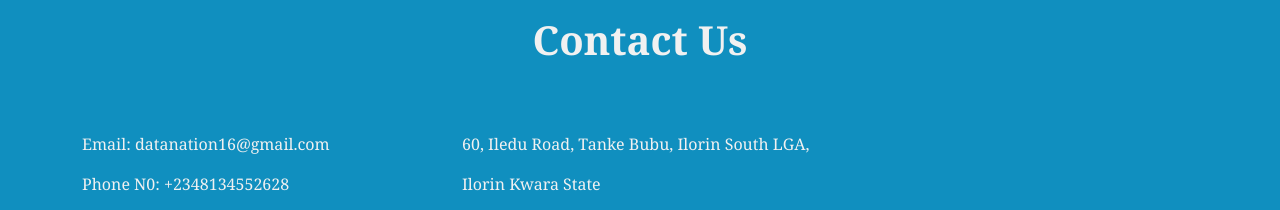
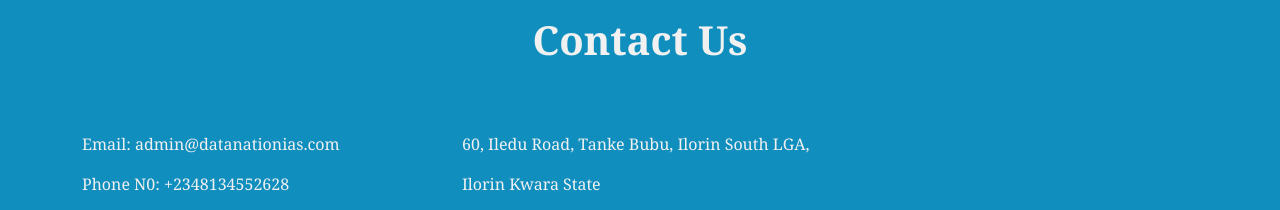
Before and after one commit to victoryohanna/datanationais, a React (Create React App) app: page / in a window 1280 px wide. Shown: the part 3680-3890 px from the top of the page. Built offline with nearby package versions, Linux system fonts and the light colour scheme; grey boxes are pictures that could not be loaded.

Commit message:
changed contact email address

```diff
--- a/package.json
+++ b/package.json
@@ -9,7 +9,6 @@
     "animate.css": "^4.1.1",
     "axios": "^1.4.0",
     "bootstrap": "^5.2.3",
-    "caniuse-lite": "^1.0.30001570",
     "google-map-react": "^2.2.1",
     "openx-license": "^1.0.0",
     "react": "^18.2.0",
--- a/src/components/contact.jsx
+++ b/src/components/contact.jsx
@@ -18,7 +18,7 @@
         <div className="row">
           <div className="col-md-4">
             <div className="email">
-              <p>Email: datanation16@gmail.com</p>
+              <p>Email: admin@datanationias.com</p>
               <p>
                 <span>Phone N0: </span>+2348134552628
               </p>
```
Also changed, not shown: 1 other file (tests, documents, lock files or other folders).
